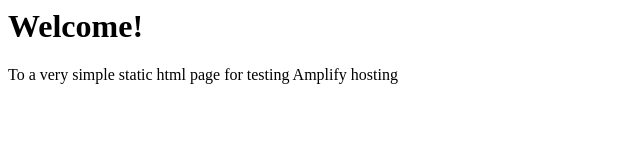
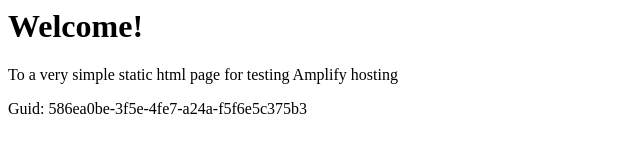
Before and after one commit to aws-aemilia-iad/Github-PR-Commit-Integration-Test-DoNotTouch-Gith-P5X5MO5I-v1-gamma-us-east-1, a website: page src/index.html in a window 1280 px wide. Shown: the whole page, without its empty margins (0-640 px from the left). Drawn offline with Linux system fonts and the light colour scheme.

Commit message:
commit from integ tests

```diff
--- a/src/index.html
+++ b/src/index.html
@@ -1,3 +1,5 @@
+
+
 <html lang="en">
 
 <head>
@@ -10,6 +12,6 @@
 <body>
     <h1>Welcome!</h1>
     <p>To a very simple static html page for testing Amplify hosting</p>
-</body>
+    <p>Guid: 586ea0be-3f5e-4fe7-a24a-f5f6e5c375b3</p></body>
 
 </html>
```
